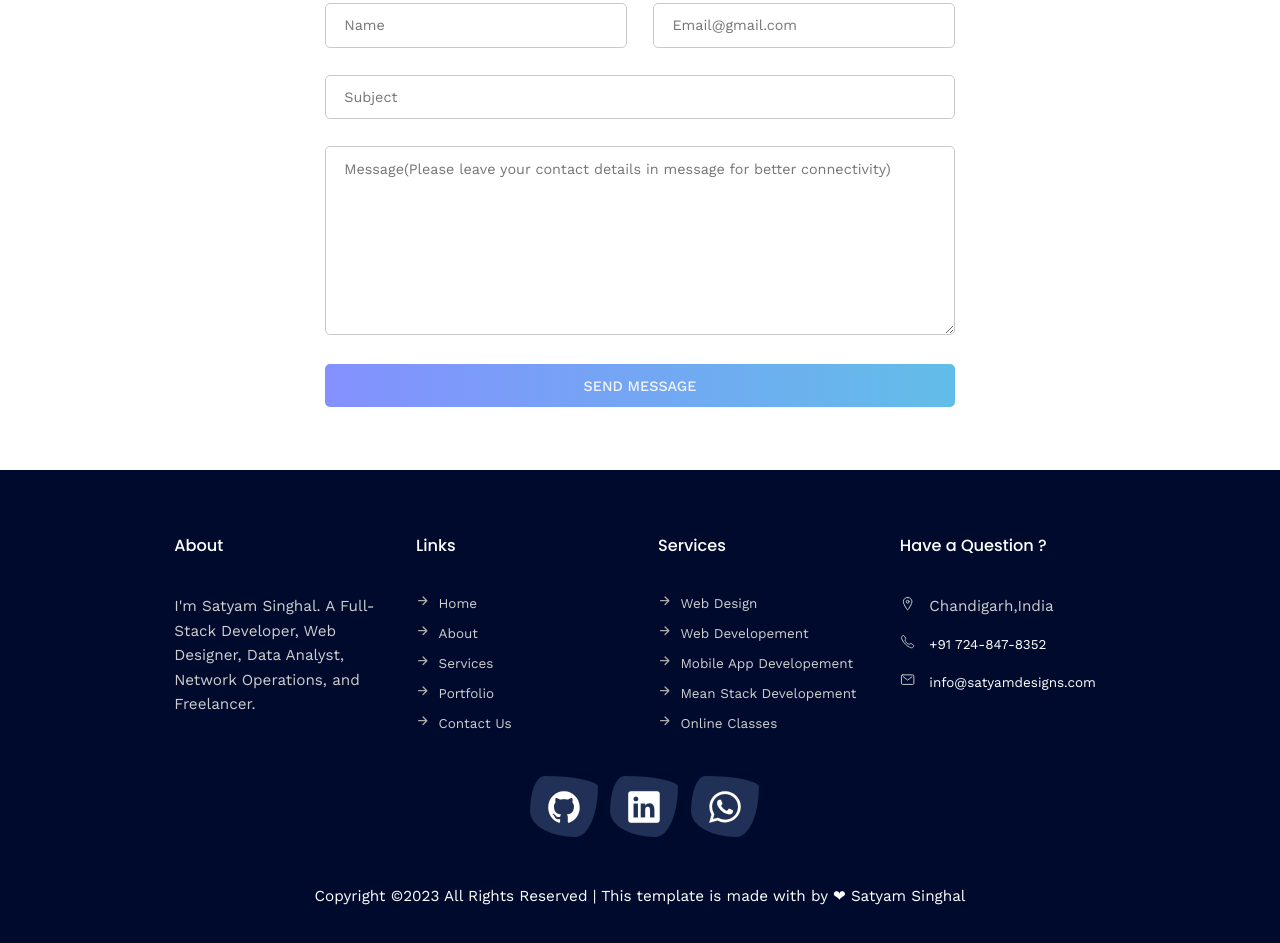
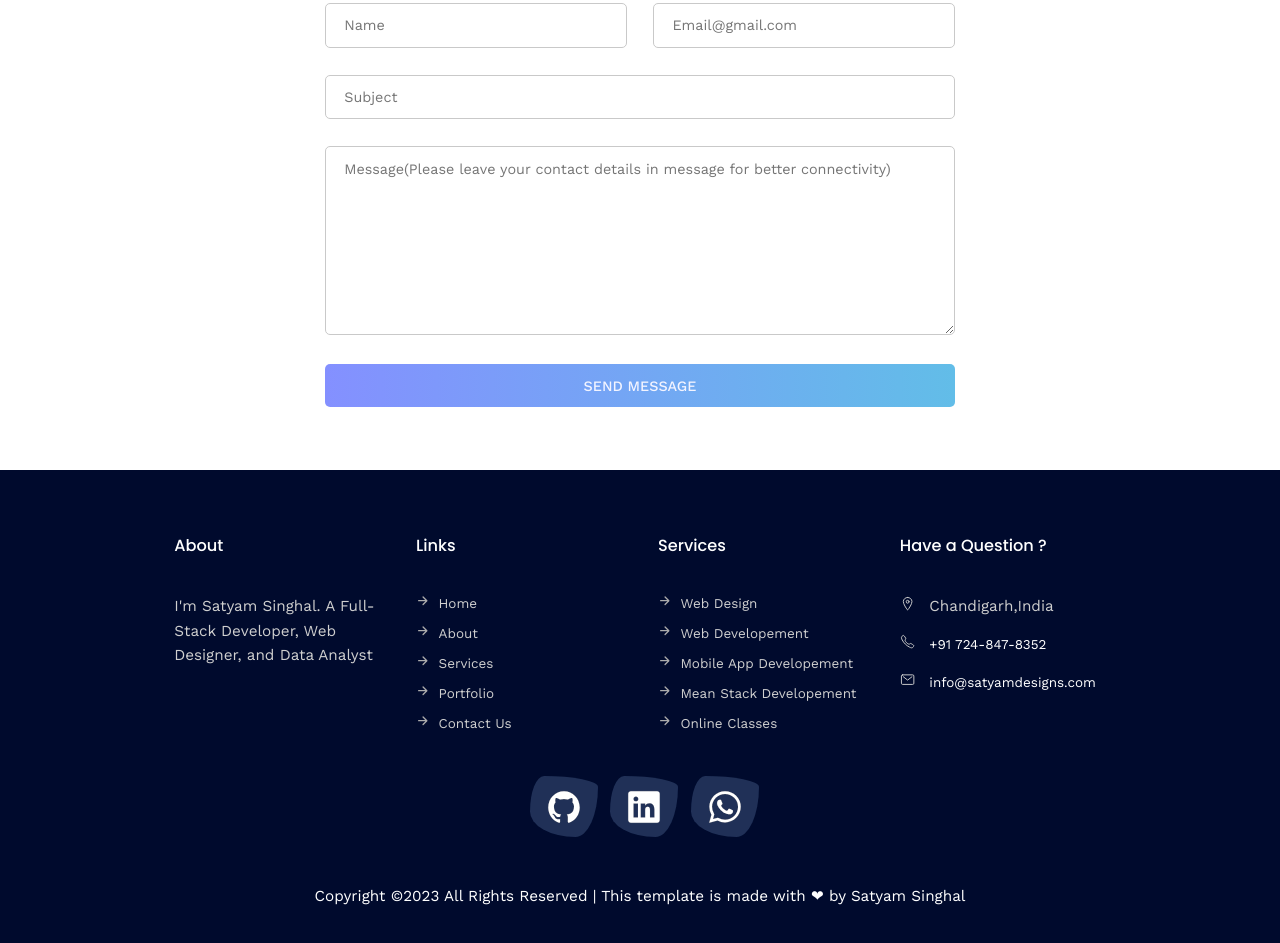
Before and after one commit to SatyamSinghal108/mywebsitelive, a plain HTML site: page contact.html in a window 1280 px wide. Shown: the part 1096-2039 px from the top of the page. Drawn offline with nearby package versions, Linux system fonts and the light colour scheme.

Commit message:
Update contact.html

```diff
--- a/contact.html
+++ b/contact.html
@@ -94,8 +94,7 @@
         <div class="container grid grid-four-column">
             <div class="f-about">
                 <h3>About</h3>
-                <p>I'm Satyam Singhal. A Full-Stack Developer, Web Designer, Data Analyst, Network
-                    Operations, and Freelancer.</p>
+                <p>I'm Satyam Singhal. A Full-Stack Developer, Web Designer, and Data Analyst</p>
             </div>
             <!-- End -->
             <div class="f-links">
@@ -158,7 +157,7 @@
                 </a>
             </div>
             <div class="f-credits ">
-                <p>Copyright ©2023 All Rights Reserved | This template is made with by ❤ Satyam Singhal</p>
+                <p>Copyright ©2023 All Rights Reserved | This template is made with ❤ by Satyam Singhal</p>
             </div>
         </div>
     </footer>
```
